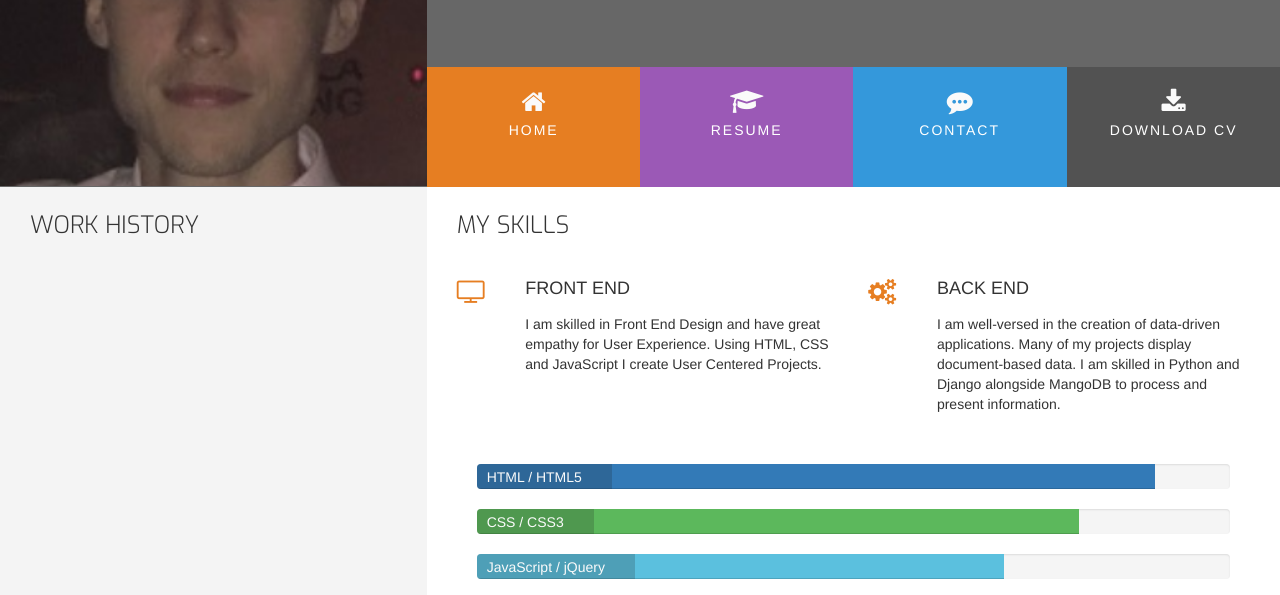
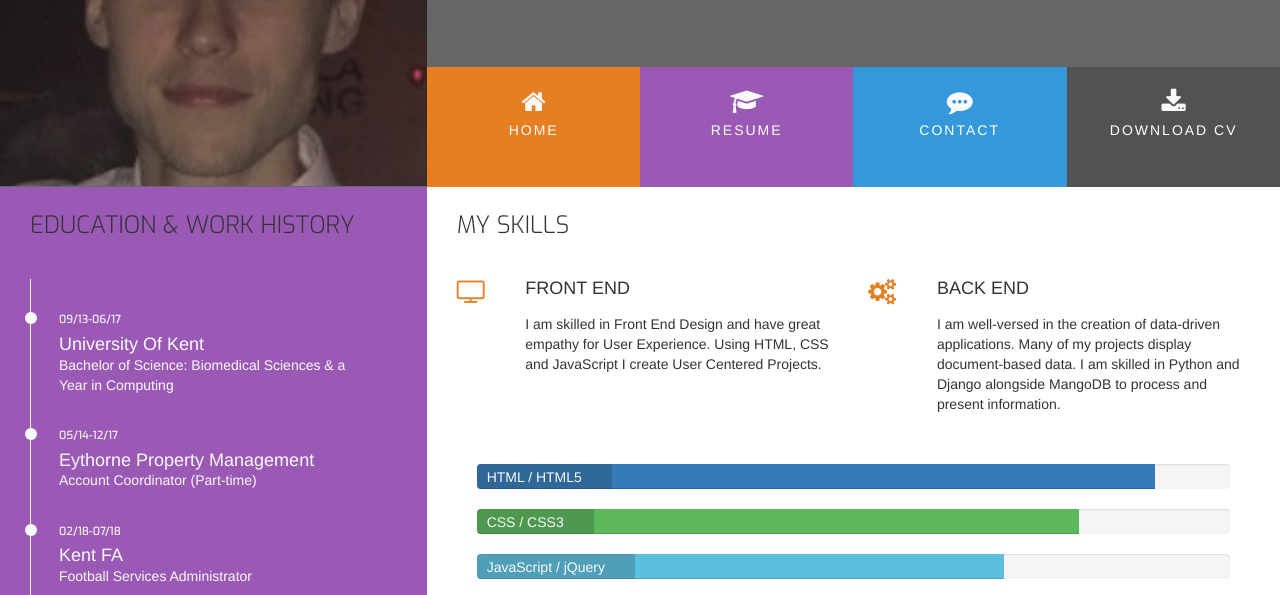
Before and after one commit to jstokes1994/joe-resume, a plain HTML site: page resume.html in a window 1280 px wide. Shown: the part 174-769 px from the top of the page. Drawn offline with nearby package versions, Linux system fonts and the light colour scheme.

Commit message:
resume page completed

```diff
--- a/assets/css/style.css
+++ b/assets/css/style.css
@@ -28,6 +28,10 @@
 
 .bg-color-personal-info {
     background-color: #f4f4f4;
+}
+
+.bg-color-work-history {
+    background-color: #9b59b6;
 }
 
 body {
@@ -244,7 +248,7 @@ footer .cv-pdf i:hover {
     margin: 0;
 }
 
-.personal-info-item .key{
+.personal-info-item .key {
     display: inline-block;
     width: 30%;
     margin-right: 21px;
@@ -252,7 +256,7 @@ footer .cv-pdf i:hover {
     vertical-align: top;
 }
 
-.personal-info-item .key p{
+.personal-info-item .key p {
     font-weight: 700;
 
 }
@@ -267,23 +271,63 @@ footer .cv-pdf i:hover {
 
 /*----------------- Skills*/
 
-.progress{
+.progress {
     position: relative;
     height: 25px;
 }
 
-.progress-type{
+.progress-type {
     position: absolute;
     left: 0px;
     font-weight: 400;
     padding: 3px 30px 2px 10px;
     color: #fafafa;
-    background-color: rgba(25,25,25,0.2);
+    background-color: rgba(25, 25, 25, 0.2);
 }
 
-.progress-section{
+.progress-section {
     margin: 40px 20px;
 }
+
+/*----------------- Work History*/
+
+.timeline-item {
+    padding: 4em 2em 0em 2em;
+    position: relative;
+    color: #fafafa;
+    border-left: 1px solid;
+}
+
+.timeline-item p {
+    padding: 0;
+    margin: 0;
+}
+
+.timeline-item::before {
+    content: attr(dates);
+    position: absolute;
+    left: 2.5em;
+    top: 3em;
+    display: block;
+    font-family: "Exo", sans-serif;
+    font-weight: 500;
+    font-size: 0.8em;
+    padding: 0;
+    margin: 0;
+}
+
+.timeline-item::after {
+    width: 12px;
+    height: 12px;
+    display: block;
+    top: 2.4em;
+    position: absolute;
+    left: -6px;
+    border-radius: 12px;
+    content: '';
+    background: #fafafa;
+}
+
 
 /*----------------- Media Queries*/
 
--- a/resume.html
+++ b/resume.html
@@ -46,13 +46,33 @@
     <section class="container-fluid">
         <div class="row row-table">
             <!--section-column makes it act as a table cell to ensure equal height/width regardless of content -->
-            <div class="col-xs-12 col-sm-12 col-md-4 bg-color-personal-info section-column">
+            <div class="col-xs-12 col-sm-12 col-md-4 bg-color-work-history section-column">
                 <div class="row">
                     <div class="col-md-12">
-                        <h3 class="section-heading uppercase">Work History</h3>
+                        <h3 class="section-heading uppercase">Education & Work History</h3>
                     </div>
 
                 </div>
+                <div class="timeline-item" dates="09/13-06/17">
+                    <h4>University Of Kent</h4>
+                    <p>Bachelor of Science: Biomedical Sciences & a Year in Computing</p>
+
+                </div>
+
+                <div class="timeline-item" dates="05/14-12/17">
+                    <h4>Eythorne Property Management</h4>
+                    <p>Account Coordinator (Part-time)</p>
+                </div>
+
+                <div class="timeline-item" dates="02/18-07/18">
+                    <h4>Kent FA</h4>
+                    <p>Football Services Administrator</p>
+                </div>
+                 <div class ="timeline-item" dates="07/18-present">
+                        <h4>Learning People</h4>
+                        <p>Full Stack Web Development Course</p>
+
+                    </div>
 
 
             </div>
@@ -71,8 +91,7 @@
                             <div class="col-xs-10 col-sm-10">
                                 <h4 class="three-reasons-heading uppercase">Front End</h4>
                                 <p>
-                                    I am skilled in Front End Design and have great empathy for User Experience.
-                                    Using HTML, CSS and JavaScript I create User Centered Projects.
+                                    I am skilled in Front End Design and have great empathy for User Experience. Using HTML, CSS and JavaScript I create User Centered Projects.
                                 </p>
                             </div>
                         </div>
@@ -85,8 +104,7 @@
                             <div class="col-xs-10 col-sm-10">
                                 <h4 class="three-reasons-heading uppercase">Back End</h4>
                                 <p>
-                                    I am well-versed in the creation of data-driven applications. Many of my projects display
-                                    document-based data. I am skilled in Python and Django alongside MangoDB to process and present information.
+                                    I am well-versed in the creation of data-driven applications. Many of my projects display document-based data. I am skilled in Python and Django alongside MangoDB to process and present information.
                                 </p>
                             </div>
                         </div>
```
